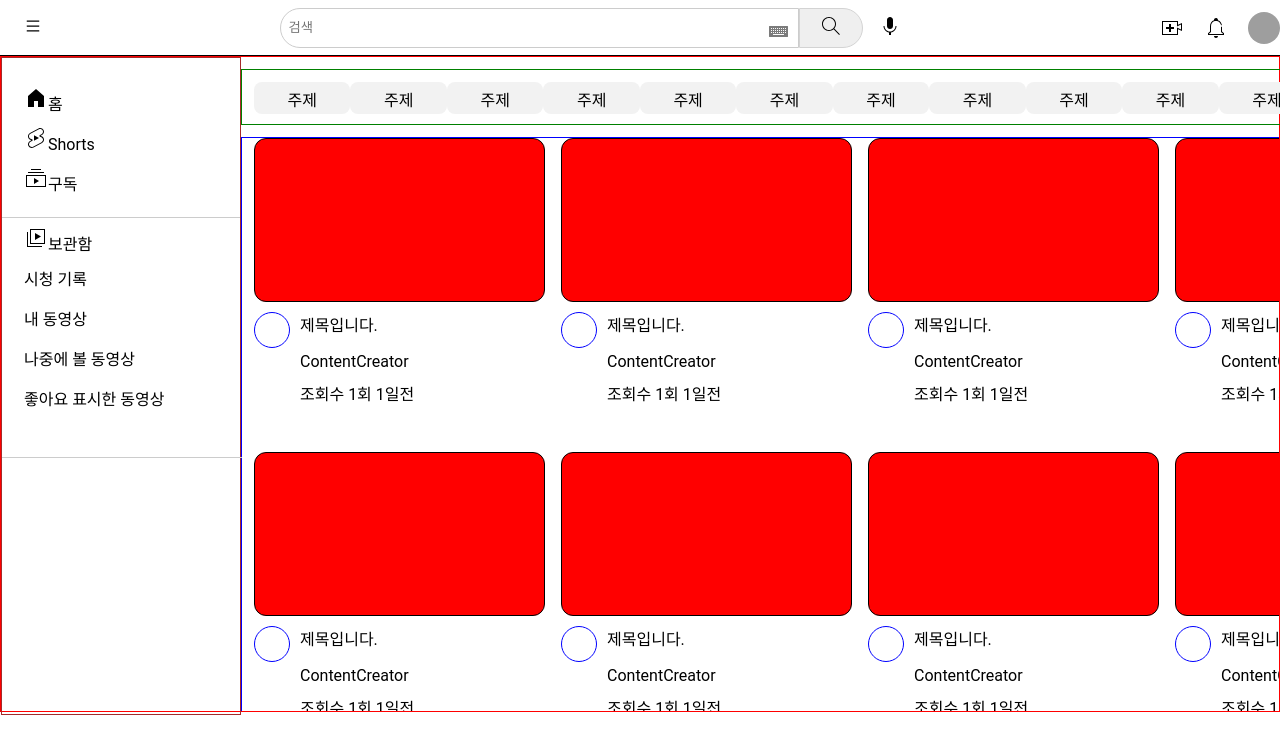
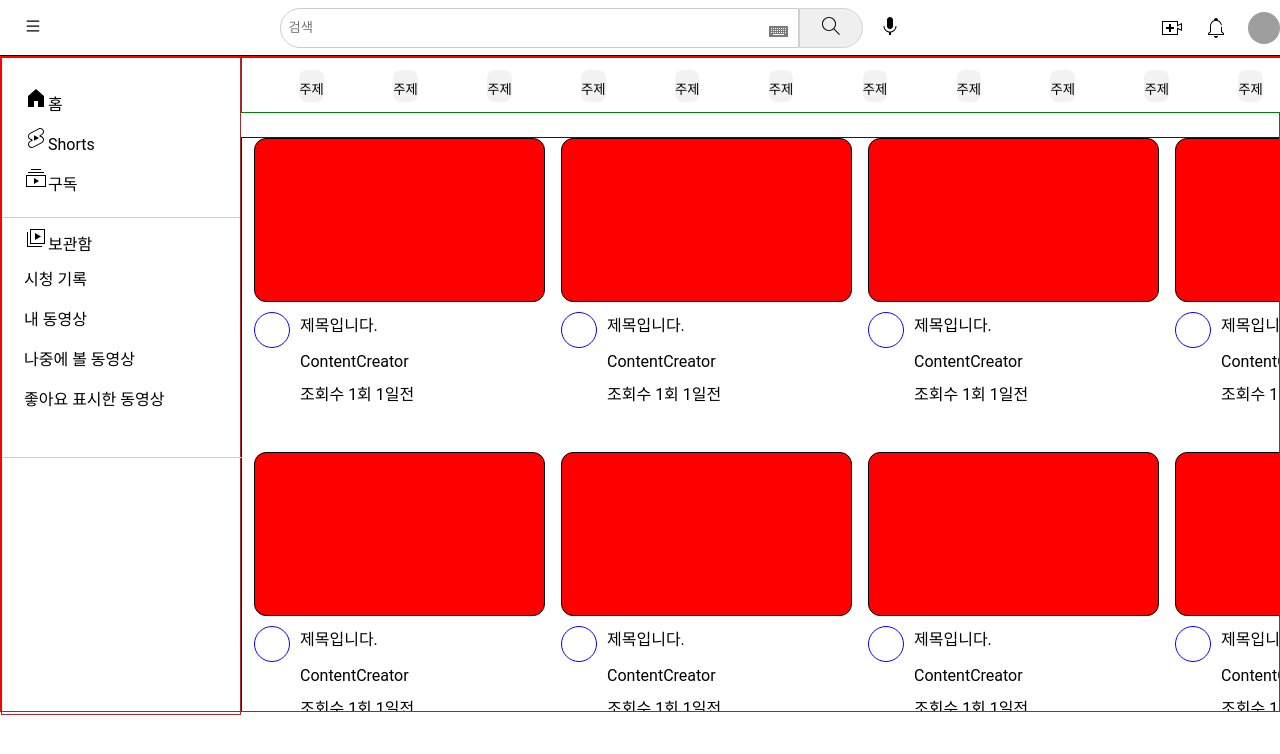
Before and after one commit to chulwoo8747/clone-coding, a React (Create React App) app in the folder React/youtube/: page / in a window 1280 px wide. Shown: the top 754 px of the page. Built offline with nearby package versions, Linux system fonts and the light colour scheme; grey boxes are pictures that could not be loaded.

Commit message:
♻️:: Nav에 z-index 추가

```diff
--- a/React/youtube/src/component/Nav/index.js
+++ b/React/youtube/src/component/Nav/index.js
@@ -6,19 +6,21 @@ const NavArea = styled.div`
   height: 56px;
   border: 1px solid green;
   display: flex;
-  padding: 12px;
-  margin: 12px 0;
   justify-content: space-evenly;
   position: fixed;
+  z-index: 999;
+  background-color: white;
 `;
 
-const NavBox = styled.div`
-  width: 100%;
+const NavBox = styled.button`
+  min-width: 13px;
   height: 32px;
   border-radius: 8px;
   background-color: #f2f2f2;
   text-align: center;
   padding-top: 5px;
+  border: none;
+  margin: 12px 12px 12px 0;
 `;
 
 const Nav = () => {
```
